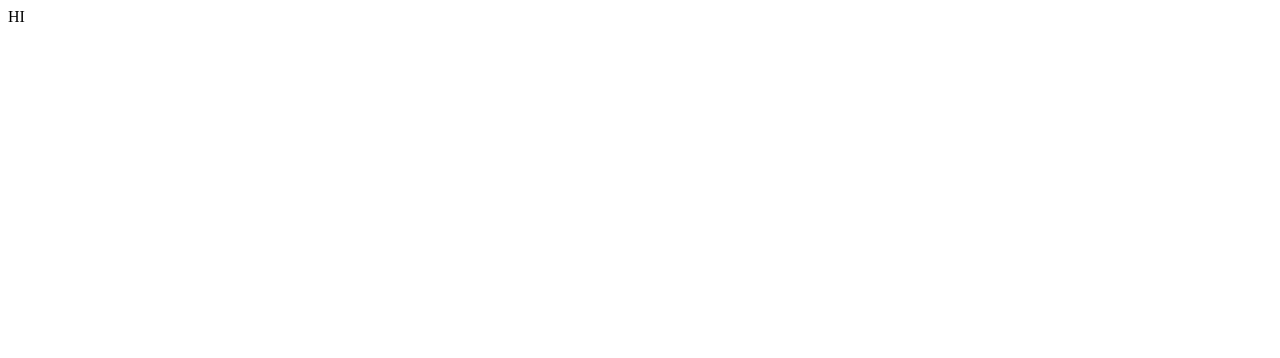
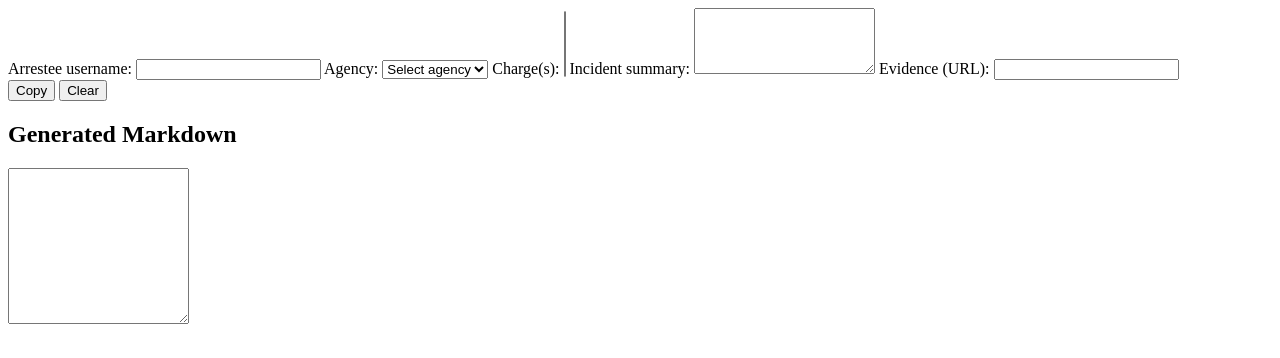
Before and after one commit to berkarrests/berkarrests.github.io, a plain HTML site: page index.html in a window 1280 px wide. Drawn offline with Linux system fonts and the light colour scheme.

Commit message:
Update index.html

```diff
--- a/index.html
+++ b/index.html
@@ -1 +1,51 @@
-<p>HI</p>
+<!DOCTYPE html>
+<html lang="en">
+<head>
+  <meta charset="UTF-8">
+  <title>Arrest Logs</title>
+  <link rel="stylesheet" href="style.css">
+</head>
+<body>
+
+<label>
+  Arrestee username:
+  <input type="text" id="arrestee">
+</label>
+
+<label>
+  Agency:
+  <select id="agency">
+    <option value="">Select agency</option>
+    <option>CANG</option>
+    <option>CBI</option>
+    <option>CFWS</option>
+    <option>PIT</option>
+  </select>
+</label>
+
+<label>
+  Charge(s):
+  <select id="charges" multiple></select>
+</label>
+
+<label>
+  Incident summary:
+  <textarea id="description" rows="4"></textarea>
+</label>
+
+<label>
+  Evidence (URL):
+  <input type="text" id="evidence">
+</label>
+
+<div class="buttons">
+  <button onclick="copyOutput()">Copy</button>
+  <button onclick="clearAll()">Clear</button>
+</div>
+
+<h2>Generated Markdown</h2>
+<textarea id="output" readonly rows="10"></textarea>
+
+<script src="script.js"></script>
+</body>
+</html>
```
